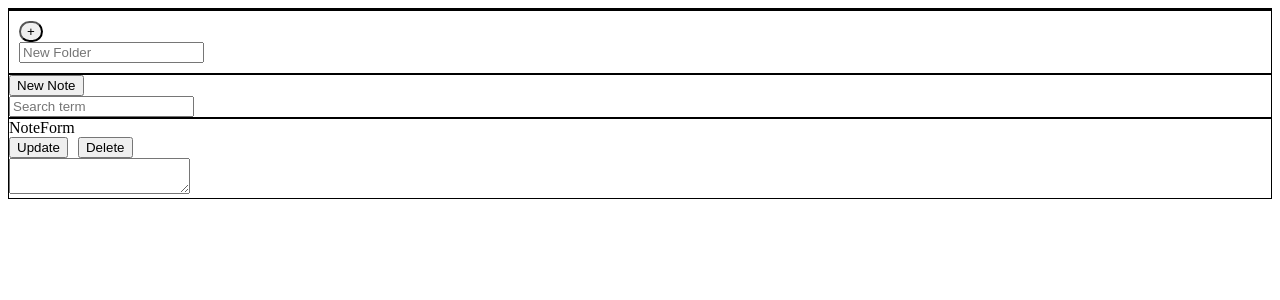
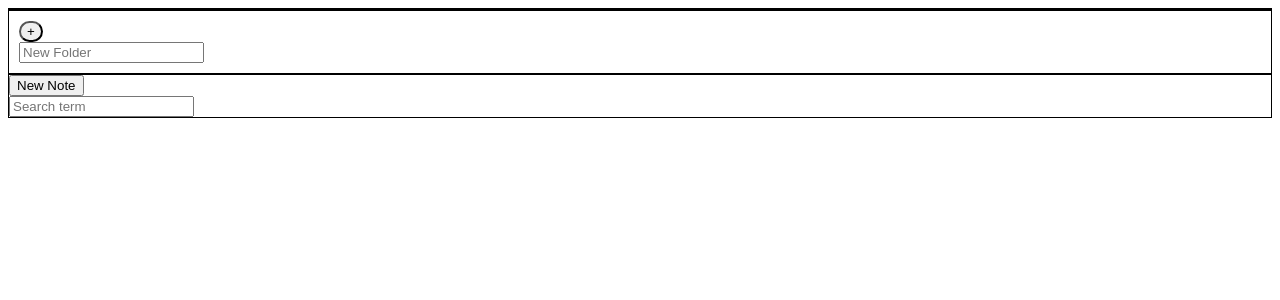
Before and after one commit to justinhuynh/react-notes-stateful, a React app: page / in a window 1280 px wide. Shown: the top 300 px of the page. Built offline with nearby package versions, Linux system fonts and the light colour scheme; the HTML template or start-up script is replaced by a standard one.

Commit message:
completed

```diff
--- a/src/components/App.js
+++ b/src/components/App.js
@@ -10,7 +10,8 @@ class App extends Component {
     this.state = {
       folderList: [],
       noteList: [],
-      selectedFolder: null
+      selectedFolder: null,
+      currentNoteValue: null
     };
 
     this.handleFolderSubmit = this.handleFolderSubmit.bind(this);
@@ -20,6 +21,7 @@ class App extends Component {
     this.handleNoteClick = this.handleNoteClick.bind(this);
     this.handleNoteUpdate = this.handleNoteUpdate.bind(this);
     this.handleNoteDelete = this.handleNoteDelete.bind(this);
+    this.handleNoteFormChange = this.handleNoteFormChange.bind(this);
   }
 
   handleFolderSubmit(event) {
@@ -65,17 +67,50 @@ class App extends Component {
     this.setState({ selectedNoteId: id });
   }
 
-  handleNoteUpdate(id, content) {
-    debugger;
+  handleNoteUpdate(id) {
+    let noteToUpdate = this.state.noteList.find((note) => {
+      return note.id === id;
+    });
+
+    let currentDate = new Date();
+
+    let updatedNote = {
+      body: this.state.currentNoteValue,
+      date: currentDate.toLocaleDateString()
+    }
+
+    Object.assign(noteToUpdate, updatedNote);
+    this.setState({currentNoteValue: null})
   }
 
   handleNoteDelete(id) {
-    debugger;
+    let { noteList, folderList, selectedFolderId } = this.state;
+
+    let newNoteList = noteList.filter(note => {
+      return note.id !== id;
+    });
+
+    let selectedFolder = folderList.find(folder => {
+      return folder.id === selectedFolderId;
+    });
+
+    let newFolderNoteIds = selectedFolder.noteIds.filter(noteId => {
+      return noteId !== id;
+    })
+
+    selectedFolder.noteIds = newFolderNoteIds;
+
+    this.setState({
+      noteList: newNoteList
+    });
+  }
+
+  handleNoteFormChange(event) {
+    let newValue = event.target.value;
+    this.setState({ currentNoteValue: newValue });
   }
 
   handleNoteSubmit(event) {
-    // make the new note button greyed out until they add a folder
-    // block action until folderList exists
     event.preventDefault();
 
     let currentDate = new Date();
@@ -139,6 +174,8 @@ class App extends Component {
             handleNoteSubmit={this.handleNoteSubmit}
             handleNoteUpdate={this.handleNoteUpdate}
             handleNoteDelete={this.handleNoteDelete}
+            handleNoteFormChange={this.handleNoteFormChange}
+            currentNoteValue={this.state.currentNoteValue}
           />
         </div>
       </div>
--- a/src/components/Note.js
+++ b/src/components/Note.js
@@ -1,9 +1,11 @@
 import React from 'react';
 
 const Note = ({ note }) => {
+  let trimmedNote =
+    note.body.length > 35 ? `${note.body.substring(0, 34)}...` : note.body;
   return (
     <div className="note" id={note.id}>
-      {note.body}<br />
+      {trimmedNote}<br />
       {note.date}
     </div>
   )
--- a/src/components/NoteForm.js
+++ b/src/components/NoteForm.js
@@ -1,24 +1,30 @@
 import React from 'react';
 
 const NoteForm = props => {
-  let { handleNoteUpdate, handleNoteDelete, selectedNote, currentNoteValue } = props;
+  let { handleNoteUpdate, handleNoteDelete, selectedNote, currentNoteValue, handleNoteFormChange } = props;
 
   // starting value should always be selectedNote.body
-  let selectedNoteValue = selectedNote ? selectedNote.body : null;
+  let selectedNoteValue = selectedNote.body;
+
+  let updateNote = () => handleNoteUpdate(selectedNote.id);
+  let deleteNote = () => handleNoteDelete(selectedNote.id);
 
   return (
     <div className="note-form">
       NoteForm
       <div className="row">
-        <div className="small-12 columns">
+        <div className="small-4 columns">
+          Updated on {selectedNote.date}
+        </div>
+        <div className="small-8 columns">
           <button
             className="button note-button"
-            onClick={props.handleNoteUpdate}>
+            onClick={updateNote}>
             Update
           </button>
           <button
             className="button note-button"
-            onClick={props.handleNoteDelete}>
+            onClick={deleteNote}>
             Delete
           </button>
         </div>
@@ -27,7 +33,7 @@ const NoteForm = props => {
         <div className="small-12 columns">
           <textarea
             name="note_text"
-            onChange={props.handleNoteFormChange}
+            onChange={handleNoteFormChange}
             defaultValue={selectedNoteValue}
             value={currentNoteValue}
           >
--- a/src/components/NotesSection.js
+++ b/src/components/NotesSection.js
@@ -25,7 +25,6 @@ class NotesSection extends Component {
     }
 
     this.handleSearchChange = this.handleSearchChange.bind(this);
-    this.handleNoteFormChange = this.handleNoteFormChange.bind(this);
   }
 
   handleSearchChange(event) {
@@ -33,17 +32,10 @@ class NotesSection extends Component {
     this.setState({ searchFormValue: newValue });
   }
 
-  handleNoteFormChange(event) {
-    // debugger;
-    // this.props.onChange(Object.assign({}, this.props.value, {name: e.target.value}))
-    let newValue = event.target.value;
-    // right
-    this.setState({ currentNoteValue: newValue });
-  }
-
   render() {
-    let { searchFormValue, currentNoteValue } = this.state;
-    let { notes, selectedNoteId } = this.props;
+    let { searchFormValue } = this.state;
+    let { notes, selectedNoteId, handleNoteFormChange, handleNoteUpdate, handleNoteDelete, currentNoteValue } = this.props;
+    let noteForm;
 
     // should this be in the handleSearchChange method?
     if (searchFormValue) {
@@ -58,7 +50,18 @@ class NotesSection extends Component {
       return note.id === selectedNoteId;
     });
 
-    if (selectedNote) { currentNoteValue = currentNoteValue || selectedNote.body; }
+    if (selectedNote) {
+      currentNoteValue = currentNoteValue || selectedNote.body;
+      noteForm = <NoteForm
+                  handleNoteUpdate={handleNoteUpdate}
+                  handleNoteDelete={handleNoteDelete}
+                  selectedNote={selectedNote}
+                  currentNoteValue={currentNoteValue}
+                  handleNoteFormChange={handleNoteFormChange}
+                />
+    } else {
+      noteForm = null;
+    }
 
     return (
       <div className="row notes-section">
@@ -75,13 +78,7 @@ class NotesSection extends Component {
           />
         </div>
         <div className="small-6 columns">
-          <NoteForm
-            handleNoteUpdate={this.props.handleNoteUpdate}
-            handleNoteDelete={this.props.handleNoteDelete}
-            selectedNote={selectedNote}
-            currentNoteValue={currentNoteValue}
-            handleNoteFormChange={this.handleNoteFormChange}
-          />
+          {noteForm}
         </div>
       </div>
     )
```
